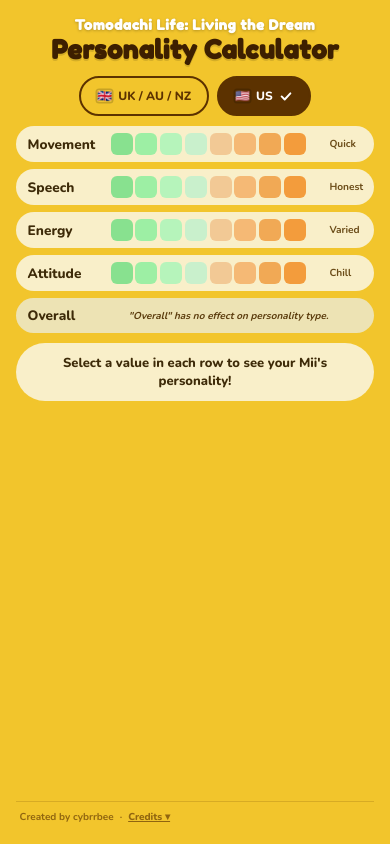
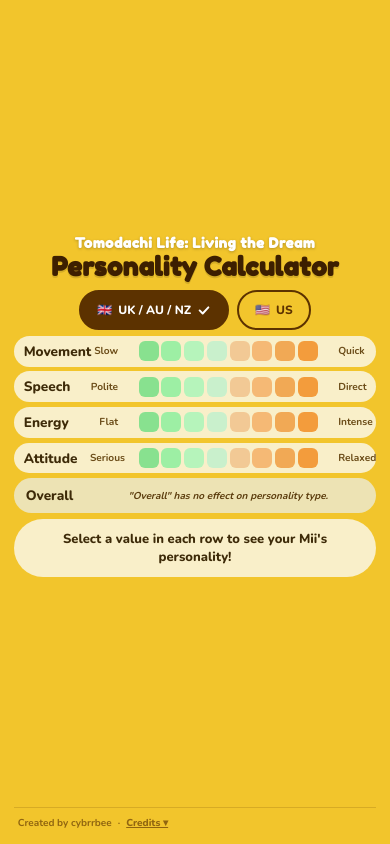
Before and after one commit to cybrrbee/Tomodachi-Life-Living-the-Dream-Personality-Calculator, a plain HTML site: page index.html in a window 390 px wide. Drawn offline with nearby package versions, Linux system fonts and the light colour scheme.

Commit message:
Fixed spacing issues on mobile and issues with region select

```diff
--- a/index.html
+++ b/index.html
@@ -24,22 +24,23 @@
     --font-desc:   clamp(13px, 3vw, 14px);
     --font-group:  clamp(15px, 3.5vw, 18px);
 
-    /* Squares: fit 8 of them comfortably in whatever space remains */
-    --sq-size: clamp(22px, calc((100vw - 220px) / 8), 32px);
-    --label-w: clamp(68px, 18vw, 84px);
+    /* Squares: 8 fit in remaining space after label (~84px), left ep (~46px), right ep (~46px), padding (~32px), gaps */
+    --sq-size: clamp(20px, calc((100vw - 260px) / 8), 32px);
+    --label-w: clamp(62px, 16vw, 84px);
   }
 
   html, body { height: 100%; }
 
   body {
     min-height: 100vh;
+    min-height: 100dvh;
     display: flex;
     flex-direction: column;
     align-items: center;
     justify-content: space-between;
     background: var(--page-bg);
     font-family: 'Nunito', sans-serif;
-    padding: clamp(16px, 4vw, 32px) clamp(14px, 4vw, 28px);
+    padding: clamp(10px, 2.5vw, 28px) clamp(12px, 3.5vw, 28px);
     gap: 0;
   }
 
@@ -51,12 +52,8 @@
     align-items: center;
     justify-content: center;
     width: 100%;
-    gap: clamp(10px, 2.5vw, 14px);
-    padding-bottom: clamp(10px, 2vw, 16px);
-  }
-  /* On very short/narrow screens, don't force vertical centering */
-  @media (max-height: 700px), (max-width: 480px) {
-    .main-content { justify-content: flex-start; }
+    gap: clamp(6px, 1.5vw, 14px);
+    padding-bottom: clamp(6px, 1.5vw, 14px);
   }
 
   h1 {
@@ -139,19 +136,17 @@
   }
   .region-btn.active .btn-check { display: block; }
 
-  /* Flag wrapper: thin border so white parts of flags stay visible on any bg */
   .region-btn .flag {
     display: inline-block;
     line-height: 1;
     border-radius: 2px;
-    box-shadow: 0 0 0 1.5px rgba(0,0,0,0.18);
   }
 
   /* ── Rows ────────────────────────────────────────────────────────────────── */
   .rows-container {
     display: flex;
     flex-direction: column;
-    gap: clamp(6px, 1.8vw, 10px);
+    gap: clamp(4px, 1.2vw, 10px);
     width: 100%;
     max-width: 560px;
   }
@@ -161,8 +156,8 @@
     align-items: center;
     background: var(--row-bg);
     border-radius: 999px;
-    padding: clamp(6px, 1.8vw, 10px) clamp(12px, 3vw, 18px);
-    gap: clamp(4px, 1.2vw, 8px);
+    padding: clamp(5px, 1.4vw, 10px) clamp(10px, 2.5vw, 18px);
+    gap: clamp(3px, 1vw, 8px);
   }
 
   .row.disclaimer-row {
@@ -194,22 +189,17 @@
     flex-shrink: 0;
     white-space: nowrap;
   }
-  /* Left label hidden on narrow screens — it's always Slow/Polite/Flat/Serious */
   .row-endpoint.left {
     text-align: right;
     padding-right: 3px;
-    width: clamp(36px, 9vw, 46px);
-    min-width: clamp(36px, 9vw, 46px);
+    width: clamp(30px, 8vw, 46px);
+    min-width: clamp(30px, 8vw, 46px);
   }
   .row-endpoint.right {
     text-align: left;
     padding-left: 3px;
-    width: clamp(36px, 9vw, 46px);
-    min-width: clamp(36px, 9vw, 46px);
-  }
-  @media (max-width: 420px) {
-    .row-endpoint.left { display: none; }
-    .row-label { width: clamp(58px, 16vw, 72px); min-width: clamp(58px, 16vw, 72px); }
+    width: clamp(30px, 8vw, 46px);
+    min-width: clamp(30px, 8vw, 46px);
   }
 
   .squares {
@@ -446,14 +436,17 @@
 
 function detectRegion() {
   try {
-    const tz     = Intl.DateTimeFormat().resolvedOptions().timeZone || '';
-    const locale = navigator.language || '';
-    const isANZ  = /^Australia\//i.test(tz) || /^Pacific\/(Auckland|Chatham|Fiji|Apia)/i.test(tz);
-    const isUK   = /^Europe\/(London|Dublin|Lisbon)/i.test(tz);
-    if (isUK || isANZ) return 'uk';
-    const isUS   = /^America\//i.test(tz) || /^US\//i.test(tz) || /^en-US/i.test(locale);
-    if (isUS) return 'us';
+    const tz = Intl.DateTimeFormat().resolvedOptions().timeZone || '';
+    // AU / NZ
+    if (/^Australia\//i.test(tz) || /^Pacific\/(Auckland|Chatham|Apia|Fakaofo|Tongatapu)/i.test(tz)) return 'uk';
+    // UK / Ireland / Europe (all map to UK version)
+    if (/^Europe\//i.test(tz) || /^Atlantic\/(Reykjavik|Faroe|Madeira|Canary|Azores|Cape_Verde)/i.test(tz)) return 'uk';
+    // Africa, Asia, Indian Ocean — also UK version by default
+    if (/^Africa\//i.test(tz) || /^Asia\//i.test(tz) || /^Indian\//i.test(tz)) return 'uk';
+    // US / Canada / Mexico → US version
+    if (/^America\//i.test(tz) || /^US\//i.test(tz)) return 'us';
   } catch(e) {}
+  // Unknown timezone → UK by default
   return 'uk';
 }
 
@@ -709,7 +702,7 @@
       currentRegion = r.id;
       buildRegionBar();
       rebuildEndpoints();
-      updateResult(true);
+      if (lastPersonality !== null) updateResult(true);
     });
     bar.appendChild(btn);
   });
```
